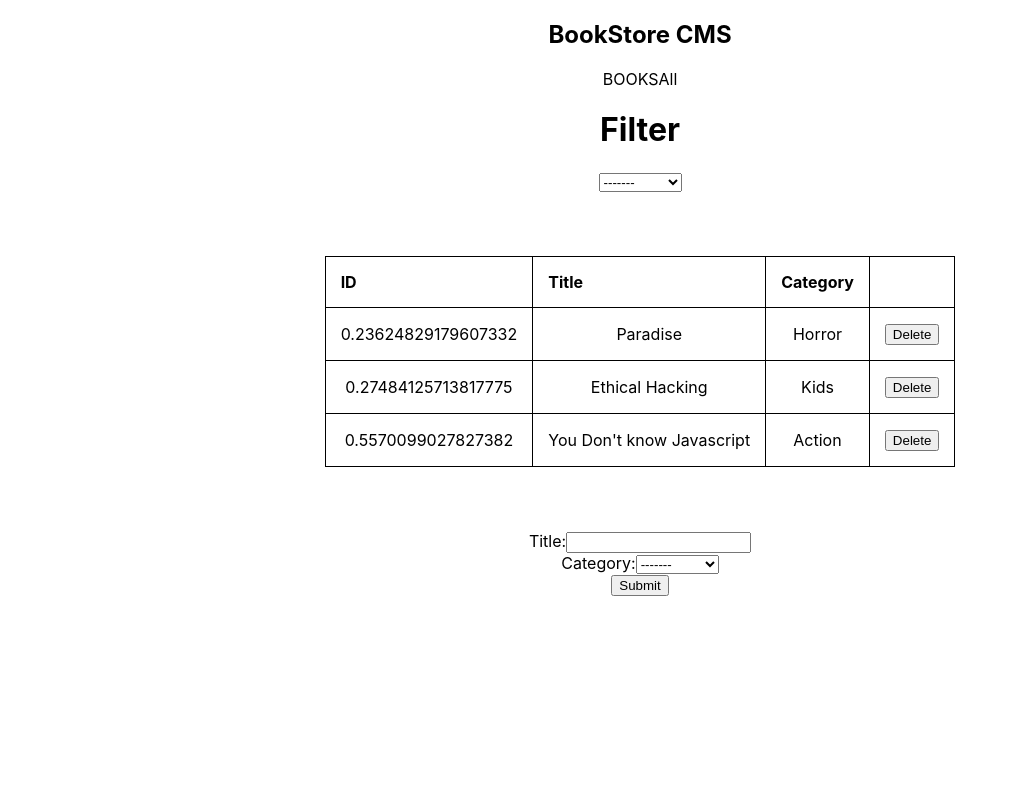
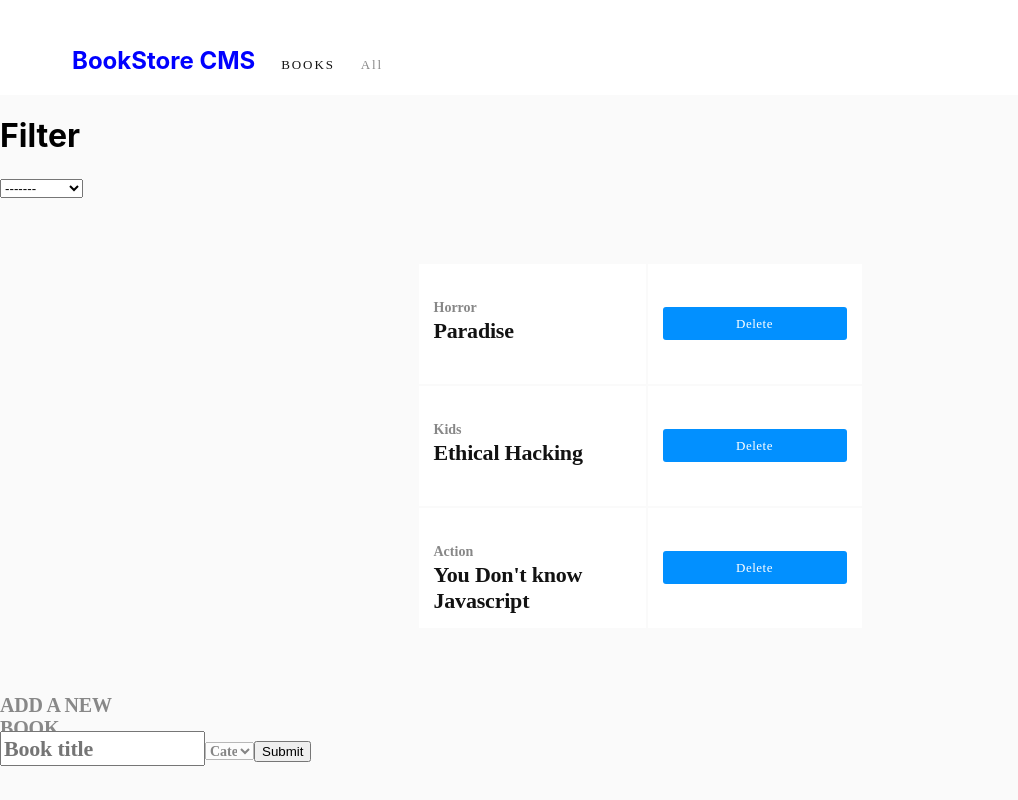
Before and after one commit to wathigo/Bookstore, a React (Create React App) app: page / in a window 1280 px wide. Shown: the whole page, without its empty margins (0-1018 px from the left). Built offline with nearby package versions, Linux system fonts and the light colour scheme.

Commit message:
Add styles

```diff
--- a/src/App.css
+++ b/src/App.css
@@ -1,5 +1,22 @@
-.App {
-  text-align: center;
+body {
+  border-radius: 4px;
+  box-shadow: 0 0 60px 0 var(--black-5);
+  background-color: #fafafa;
+}
+
+nav{
+  height: 95px;
+  background-color: #ffffff;
+}
+
+.header{
+  color: blue;
+  display: inline-block;
+  margin-left: 3em;
+}
+
+.nav-items {
+  padding-top: 2%;
 }
 
 .App-logo {
@@ -23,15 +40,6 @@
 
 /* Table */
 
-table, th, td {
-  border: 1px solid black;
-}
-
-table, th, td {
-  border: 1px solid black;
-  border-collapse: collapse;
-}
-
 th, td {
   padding: 15px;
 }
@@ -41,6 +49,109 @@ th {
 }
 
 table {
-  border-spacing: 5px;
   margin: 5% auto 5% auto;
 }
+
+.remove {
+  border: none;
+  width: 184px;
+  height: 33px;
+  border-radius: 3px;
+  background-color: #0290ff;
+  font-family: RobotoSlab;
+  font-size: 13px;
+  font-weight: 300;
+  font-stretch: normal;
+  font-style: normal;
+  line-height: normal;
+  letter-spacing: 0.5px;
+  text-align: center;
+  color: #ffffff;
+  cursor: pointer;
+}
+
+.remove:hover {
+  background-color: #0362aa;
+}
+
+/* category */
+
+.categoryfilter {
+  display: inline-block;
+}
+
+#category {
+  width: 49px;
+  height: 18px;
+  opacity: 0.5;
+  font-family: Montserrat;
+  font-size: 14px;
+  font-weight: bold;
+  font-stretch: normal;
+  font-style: normal;
+  line-height: normal;
+  letter-spacing: normal;
+  color: #121212;
+}
+
+#title{
+  width: 197px;
+  height: 29px;
+  font-family: RobotoSlab;
+  font-size: 22px;
+  font-weight: bold;
+  font-stretch: normal;
+  font-style: normal;
+  line-height: normal;
+  letter-spacing: -0.2px;
+  color: #121212;
+}
+
+.filter {
+  width: 105px;
+  height: 16px;
+  opacity: 0.5;
+  font-family: Montserrat;
+  font-size: 13px;
+  font-weight: normal;
+  font-stretch: normal;
+  font-style: normal;
+  line-height: normal;
+  letter-spacing: 1.9px;
+  color: #121212;
+}
+
+.books {
+  margin: 0 2em 0 2em;
+  width: 59px;
+  height: 16px;
+  font-family: Montserrat;
+  font-size: 13px;
+  font-weight: normal;
+  font-stretch: normal;
+  font-style: normal;
+  line-height: normal;
+  letter-spacing: 1.9px;
+  color: #121212;
+}
+
+.book-cont {
+  width: 1200px;
+  height: 120px;
+  border-radius: 4px;
+  border: solid 1px #e8e8e8;
+  background-color: #ffffff;
+}
+
+.new-book {
+  width: 174px;
+  height: 24px;
+  font-family: Montserrat;
+  font-size: 20px;
+  font-weight: bold;
+  font-stretch: normal;
+  font-style: normal;
+  line-height: normal;
+  letter-spacing: -0.18px;
+  color: #888888;
+}
--- a/src/components/Book.js
+++ b/src/components/Book.js
@@ -38,11 +38,12 @@ class Book extends React.Component {
   render() {
     const { id, title, category } = this.props.book;
     return (
-      <tr>
-        <td>{id}</td>
-        <td>{title}</td>
-        <td>{category}</td>
-        <td><button onClick={this.handleRemoveBook} type="submit">Delete</button></td>
+      <tr className='book-cont'>
+        <td>
+        <div id='category'> {category} </div>
+        <div id='title'> {title} </div>
+        </td>
+        <td><button onClick={this.handleRemoveBook} type="submit" className='remove'>Delete</button></td>
       </tr>
     );
   }
--- a/src/components/BookList.js
+++ b/src/components/BookList.js
@@ -52,13 +52,6 @@ class BookList extends React.Component {
       <div className="BookList">
         <CategoryFilter handleFilterChange={this.handleFilterChange} filter={this.props.filter} />
         <table className="BooksTable">
-          <thead>
-            <tr>
-              <th>ID</th>
-              <th>Title</th>
-              <th>Category</th>
-            </tr>
-          </thead>
           <tbody>
             {this.booksAll(this.props.filter)}
           </tbody>
--- a/src/components/BooksForm.js
+++ b/src/components/BooksForm.js
@@ -11,7 +11,7 @@ import PropTypes from 'prop-types';
 import Actions from '../actions';
 
 
-const CATEGORIES = ['-------', 'Action', 'Biography', 'History', 'Horror', 'Kids', 'Learning', 'Sci-fi'];
+const CATEGORIES = ['Category', 'Action', 'Biography', 'History', 'Horror', 'Kids', 'Learning', 'Sci-fi'];
 
 const mapStateToProps = function (state) {
   return {
@@ -55,19 +55,11 @@ class BooksForm extends React.Component {
     const options = CATEGORIES.map(category => <option key={category}>{category}</option>);
     return (
       <form onSubmit={this.handleSubmit}>
-        <label htmlFor="title">
-          Title:
-          <input type="text" id="title" name="title" onChange={this.handleChange} />
-        </label>
-        <br />
-        <label htmlFor="category">
-          Category:
+          <h1 className='new-book'> ADD A NEW BOOK </h1>
+          <input type="text" id="title" name="title" placeholder='Book title' onChange={this.handleChange} />
           <select id="category" onChange={this.handleChange}>
             {options}
           </select>
-        </label>
-
-        <br />
         <input type="submit" value="Submit" />
       </form>
     );
```
